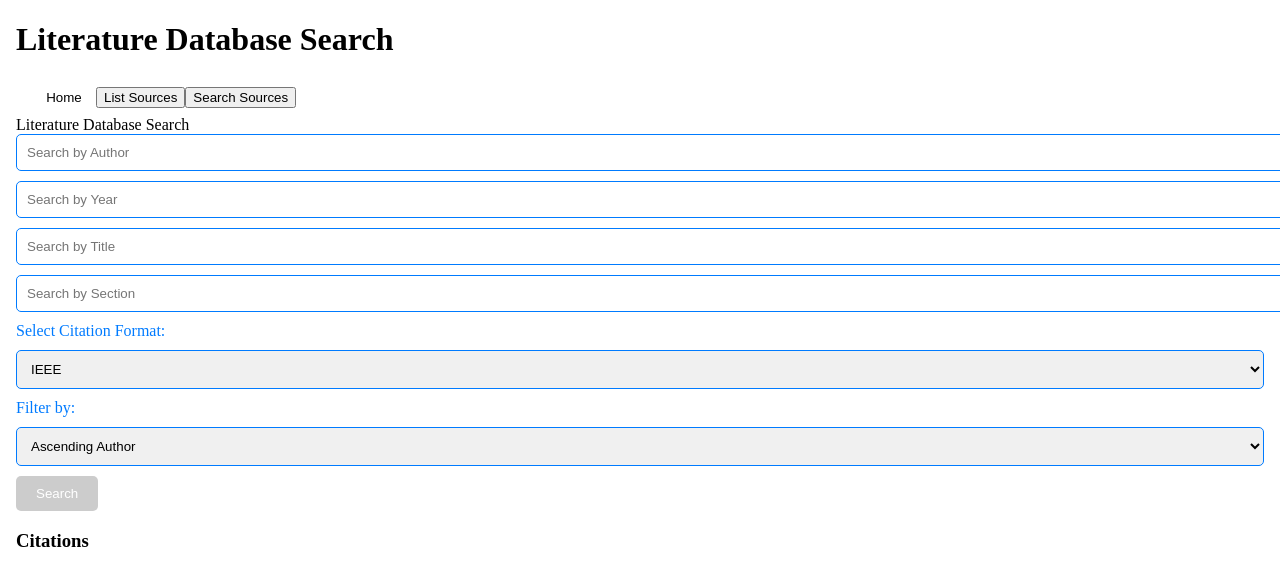
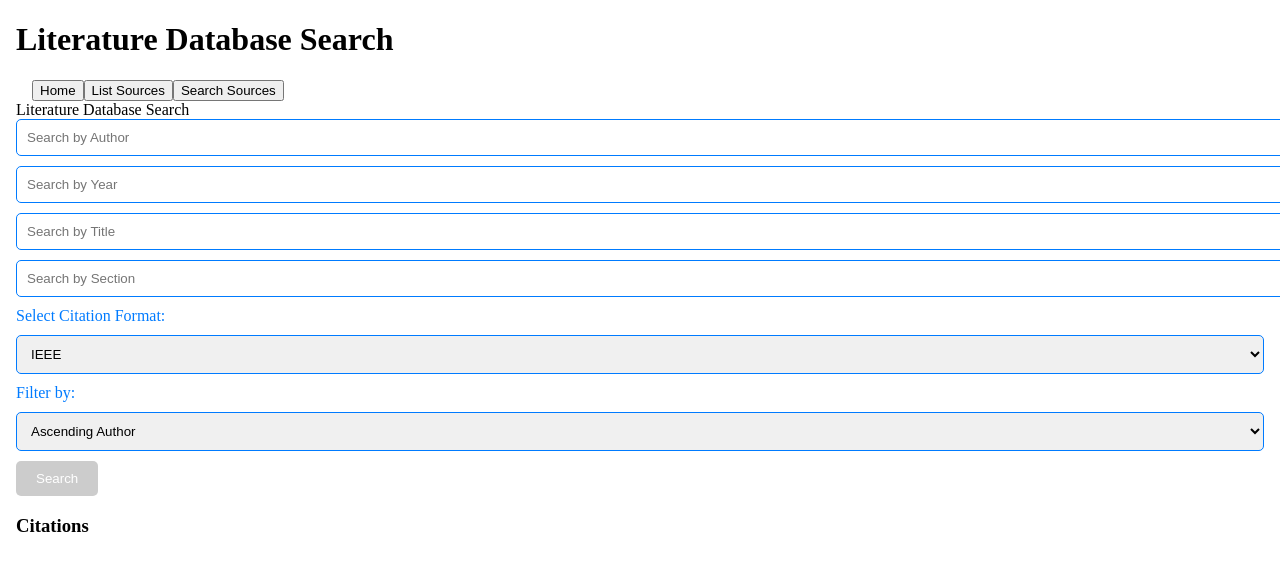
Before and after one commit to troyb840/updated_literature_project, an Angular app in the folder updated-literature-project/: page /searchSources in a window 1280 px wide. Shown: the top 586 px of the page. Built offline with nearby package versions, Linux system fonts and the light colour scheme.

Commit message:
Update navigation-menu.component.html

```diff
--- a/updated-literature-project/src/app/navigation-menu/navigation-menu.component.html
+++ b/updated-literature-project/src/app/navigation-menu/navigation-menu.component.html
@@ -1,9 +1,8 @@
 <div id="nav">
     <mat-toolbar>
-        <button mat-button routerLink=''>
+        <button mat-menu-item routerLink='/home'>
             <span>Home</span>
         </button>
-
        <button mat-menu-item routerLink = "/listSources">
             <span>List Sources</span>
         </button>
```
